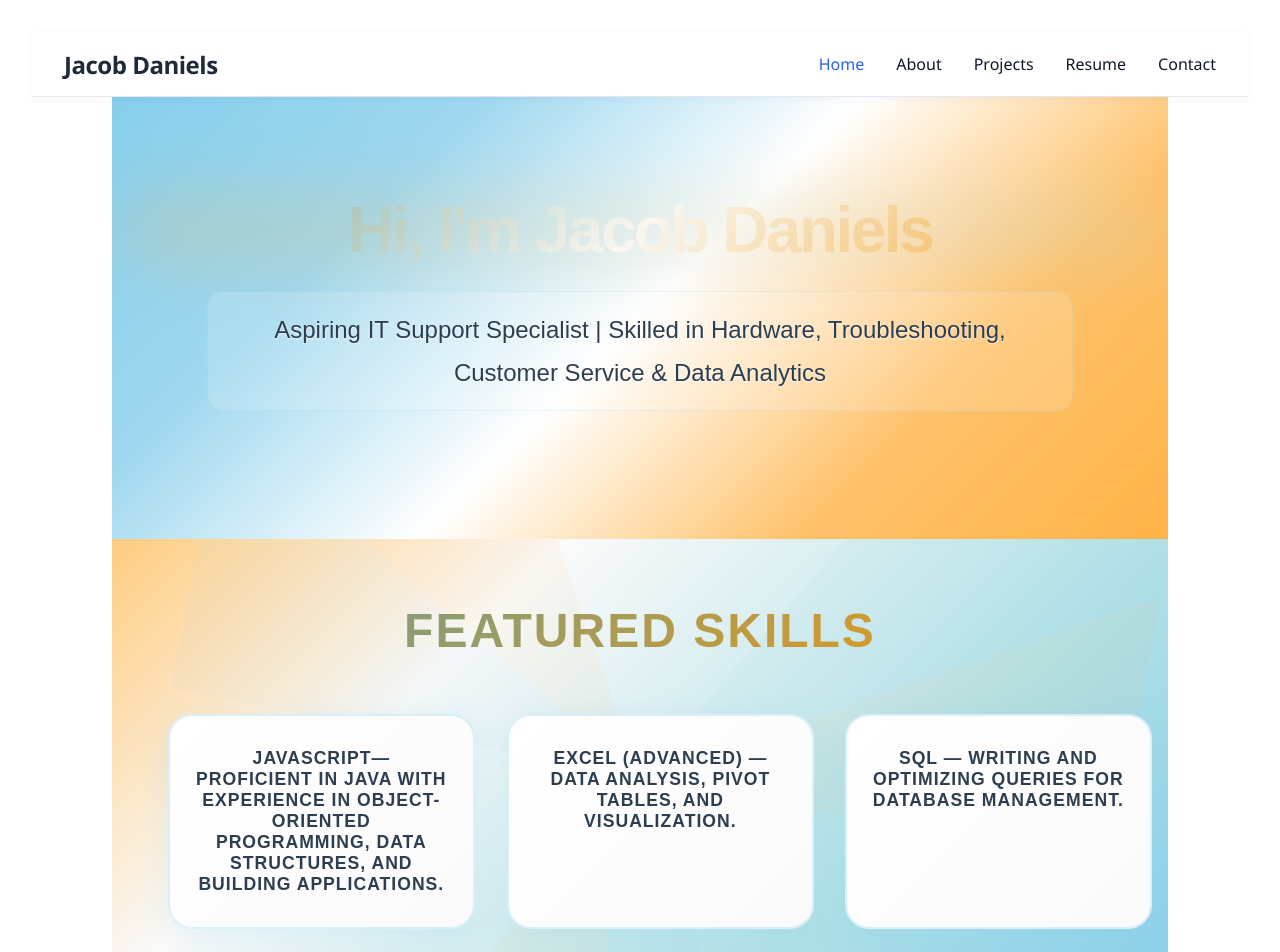
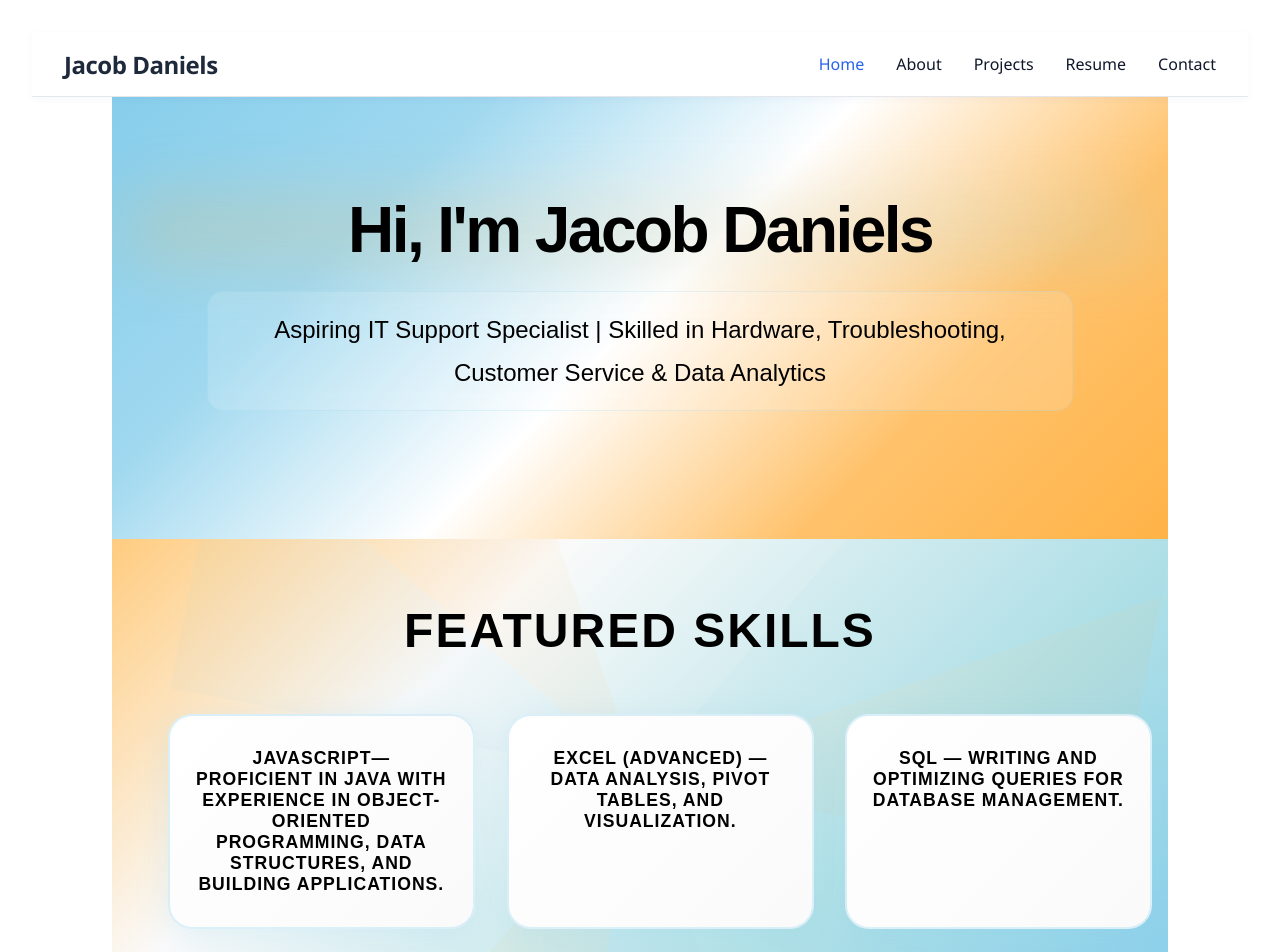
Before and after one commit to aidan2125/jacobdanielsPortfolio, a React (Vite) app in the folder Jacobdaniel-s-Portfolio/: page / in a window 1280 px wide. Shown: the top 952 px of the page. Built offline with nearby package versions, Linux system fonts and the light colour scheme.

Commit message:
Update all text colors to black while keeping soft blue, orange, white backgrounds
cgen-95183197aa784bd38f4706b447043241

```diff
--- a/Jacobdaniel-s-Portfolio/src/styles/home.css
+++ b/Jacobdaniel-s-Portfolio/src/styles/home.css
@@ -55,8 +55,8 @@
 
   --glow-color: rgba(135, 206, 235, 0.4);
   --glow-orange: rgba(255, 179, 71, 0.4);
-  --text-primary: #2c3e50;
-  --text-secondary: #5d6d7e;
+  --text-primary: #000000;
+  --text-secondary: #000000;
   --bg-glass: rgba(255, 255, 255, 0.15);
   --bg-glass-blue: rgba(135, 206, 235, 0.1);
   --bg-glass-orange: rgba(255, 179, 71, 0.1);
@@ -180,9 +180,9 @@
 
 @media (prefers-color-scheme: dark) {
   :root {
-    --text-primary: #f8f9fa;
-    --text-secondary: #cbd5e1;
-    --bg-glass: rgba(15, 23, 42, 0.3);
+    --text-primary: #000000;
+    --text-secondary: #000000;
+    --bg-glass: rgba(255, 255, 255, 0.8);
     --glow-color: rgba(135, 206, 235, 0.3);
   }
 
@@ -205,15 +205,6 @@
   letter-spacing: -0.04em;
   margin-bottom: 1.5rem;
   color: var(--text-primary);
-  background: linear-gradient(
-    135deg,
-    var(--soft-blue-dark) 0%,
-    var(--pure-white) 50%,
-    var(--warm-orange-dark) 100%
-  );
-  -webkit-background-clip: text;
-  -webkit-text-fill-color: transparent;
-  background-clip: text;
   animation: var(--animation-bounce);
   position: relative;
   z-index: 1;
@@ -251,7 +242,6 @@
   border-radius: var(--border-radius-lg);
   background: var(--bg-glass);
   border: 1px solid rgba(135, 206, 235, 0.2);
-  text-shadow: 0 1px 2px rgba(255, 255, 255, 0.8);
 }
 
 /* ========= BUTTON GROUP ========= */
@@ -274,7 +264,7 @@
   font-size: 1.1rem;
   text-decoration: none;
   background: var(--gradient-secondary);
-  color: var(--pure-white);
+  color: var(--text-primary);
   border: 2px solid var(--soft-blue-light);
   cursor: pointer;
   transition: all 0.4s cubic-bezier(0.4, 0, 0.2, 1);
@@ -283,7 +273,6 @@
   text-transform: uppercase;
   letter-spacing: 1px;
   font-family: Arial, sans-serif;
-  text-shadow: 0 1px 2px rgba(0, 0, 0, 0.2);
 }
 
 .button-group a::before,
@@ -358,14 +347,6 @@
   text-align: center;
   position: relative;
   z-index: 2;
-  background: linear-gradient(
-    135deg,
-    var(--soft-blue-dark) 0%,
-    var(--warm-orange-dark) 100%
-  );
-  -webkit-background-clip: text;
-  -webkit-text-fill-color: transparent;
-  background-clip: text;
   animation: var(--animation-bounce);
   font-family: Arial, sans-serif;
   text-transform: uppercase;
@@ -521,62 +502,50 @@
 @media (prefers-color-scheme: dark) {
   .hero-title,
   .home-hero h1 {
-    background: linear-gradient(
-      135deg,
-      var(--soft-blue-light) 0%,
-      var(--pure-white) 50%,
-      var(--warm-orange-light) 100%
-    );
-    -webkit-background-clip: text;
-    -webkit-text-fill-color: transparent;
-    background-clip: text;
+    color: var(--text-primary);
   }
 
   .hero-subtitle,
   .home-hero p {
-    color: var(--off-white);
-    background: rgba(30, 41, 59, 0.4);
+    color: var(--text-primary);
+    background: rgba(255, 255, 255, 0.9);
     border: 1px solid rgba(135, 206, 235, 0.3);
   }
 
   .section-title {
-    background: linear-gradient(
-      135deg,
-      var(--soft-blue-light) 0%,
-      var(--warm-orange-light) 100%
-    );
-    -webkit-background-clip: text;
-    -webkit-text-fill-color: transparent;
-    background-clip: text;
+    color: var(--text-primary);
   }
 
   .skill-card {
     background: linear-gradient(
       135deg,
-      rgba(30, 41, 59, 0.6) 0%,
-      rgba(15, 23, 42, 0.4) 100%
+      var(--pure-white) 0%,
+      var(--off-white) 100%
     );
-    color: var(--off-white);
+    color: var(--text-primary);
     border: 2px solid rgba(135, 206, 235, 0.4);
   }
 
   .skill-card:hover {
     background: linear-gradient(
       135deg,
-      rgba(30, 41, 59, 0.8) 0%,
-      rgba(15, 23, 42, 0.6) 100%
+      var(--cream-white) 0%,
+      var(--pure-white) 100%
     );
-    border-color: var(--warm-orange-light);
+    border-color: var(--warm-orange);
+    color: var(--text-primary);
   }
 
   .button-group a,
   .button-group button {
     border-color: var(--soft-blue-light);
+    color: var(--text-primary);
   }
 
   .button-group a:hover,
   .button-group button:hover {
     border-color: var(--warm-orange-light);
+    color: var(--text-primary);
   }
 }
 
```
